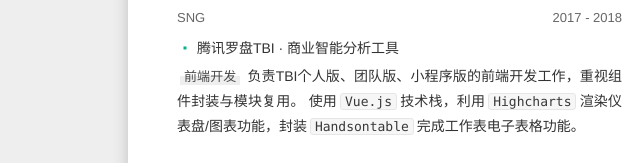
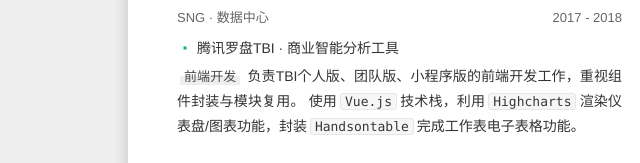
Before and after one commit to cong-min/resume, a website built with webpack: page src/index.html in a window 1280 px wide. Shown: the part 979-1142 px from the top of the page, 0-640 px from the left. Built offline with nearby package versions, Linux system fonts and the light colour scheme.

Commit message:
chore: 修正

```diff
--- a/src/index.html
+++ b/src/index.html
@@ -105,7 +105,7 @@
                         </div>
                         <div class="item item-stage">
                             <header class="item-hd">
-                                <h3 class="item-name">SNG</h3>
+                                <h3 class="item-name">SNG · 数据中心</h3>
                                 <span class="item-more">2017 - 2018</a>
                             </header>
                         </div>
```
